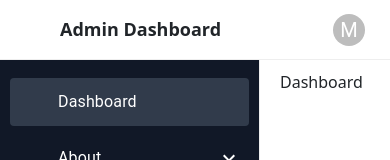
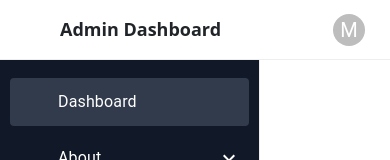
Before and after one commit to rajtomal/React_dashboard, a React (Vite) app: page / in a window 390 px wide. Shown: the top 160 px of the page. Built offline with nearby package versions, Linux system fonts and the light colour scheme; some icons are missing.

Commit message:
Update layout.scss

```diff
--- a/src/LayOut/layout.scss
+++ b/src/LayOut/layout.scss
@@ -97,3 +97,16 @@
 .Mui-selected {
     background: rgba(157, 176, 196, 0.23) !important;
 }
+@media screen and (max-width: 991px) {
+    .active-main-container{
+        margin: 60px 0 0 0;
+        transition: all 0.4s ease;
+    }
+    .inactive-main-container {
+        margin: 60px 0 0 0;
+        transition: all 0.4s ease;
+    }
+    .inactive-side-bar{
+        left: -70px;
+    }
+}
```
